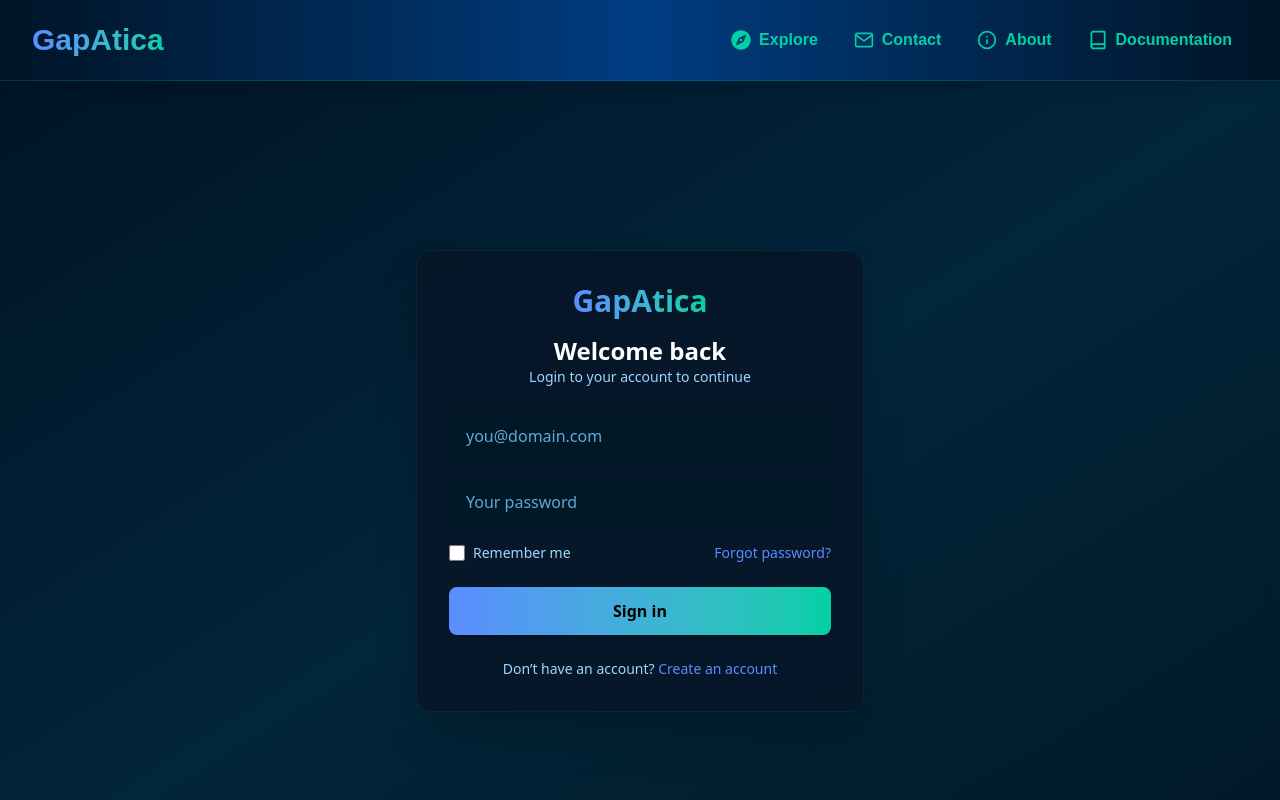
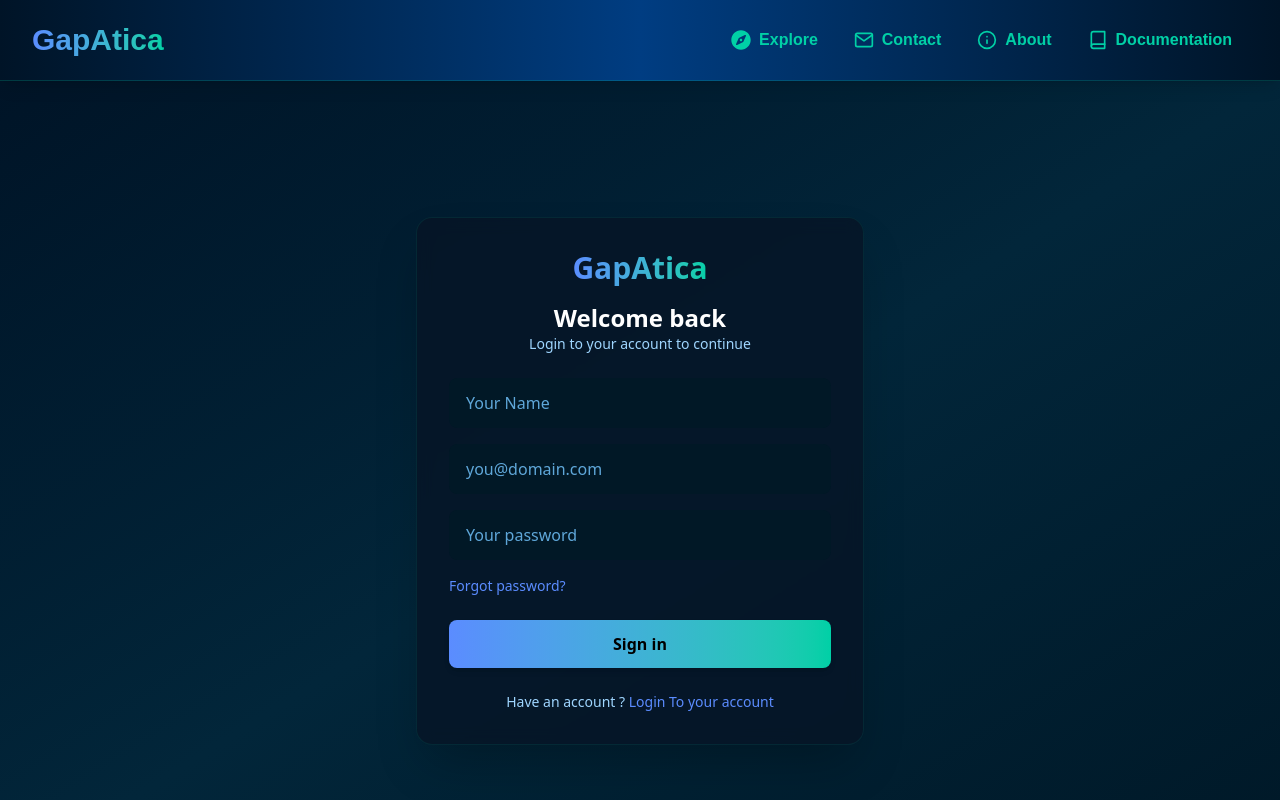
Before and after one commit to ilyasdev01-creator/GapAtica, a React (Vite) app in the folder frontend/: page /login in a window 1280 px wide. Both pictures are taken after a click on the link "Create an account". Shown: the top 800 px of the page. Built offline with nearby package versions, Linux system fonts and the light colour scheme; a web font is replaced by a local one.

Commit message:
added the login component

```diff
--- a/frontend/src/components/Login.tsx
+++ b/frontend/src/components/Login.tsx
@@ -1,5 +1,7 @@
+import { useState } from "react"
 
 const Login = () => {
+  const [state , setState] = useState('Login');
   return (
     <main className="min-h-screen bg-linear-to-br from-[#001427] via-[#02263a] to-[#001827] flex items-center justify-center p-6">
       <div className="w-full max-w-md bg-[#071426]/80 backdrop-blur-sm border border-[#00D0A6]/10 rounded-2xl shadow-2xl p-8">
@@ -12,6 +14,21 @@ const Login = () => {
         </header>
 
         <form className="space-y-4" action="" aria-label="Login form">
+          {
+            state === 'Sign'? (
+          <div>
+            <label className="sr-only" htmlFor="email">Name</label>
+            <input
+              id="name"
+              name="name"
+              type="text"
+              placeholder="Your Name"
+              className="w-full px-4 py-3 rounded-lg bg-[#011826] border border-transparent placeholder-[#5fa7d9] text-[#e6f7ff] focus:outline-none focus:ring-2 focus:ring-[#00D0A6]/60"
+            />
+          </div>
+            ): null
+          }
+
           <div>
             <label className="sr-only" htmlFor="email">Email</label>
             <input
@@ -35,10 +52,6 @@ const Login = () => {
           </div>
 
           <div className="flex items-center justify-between text-sm text-[#9FD6FF]">
-            <label className="inline-flex items-center gap-2">
-              <input type="checkbox" className="w-4 h-4 rounded border-[#0f3a52] bg-[#011826]" />
-              <span>Remember me</span>
-            </label>
             <a className="text-[#5B8CFF] hover:underline" href="#">Forgot password?</a>
           </div>
 
@@ -53,8 +66,20 @@ const Login = () => {
         </form>
 
         <div className="mt-6 text-center text-sm text-[#9FD6FF]">
-          <p>
-            Don’t have an account? <a className="text-[#5B8CFF] hover:underline" href="#">Create an account</a>
+          <p
+          >
+            {
+              state === "Login"?(`Don’t have an account ?`)
+            : (`Have an account ?`)
+            } <a
+            onClick={() => {
+              state === 'Login' ? setState('Sign') :
+              setState('Login')
+            }}
+             className="text-[#5B8CFF] hover:underline cursor-pointer">{
+               state === "Login"?(`Create an account`)
+            : (`Login To your account`)
+            }</a>
           </p>
         </div>
       </div>
```
